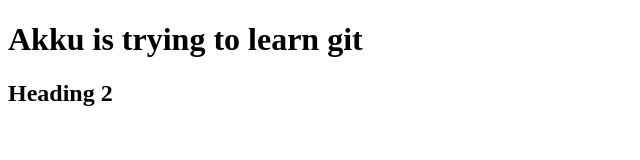
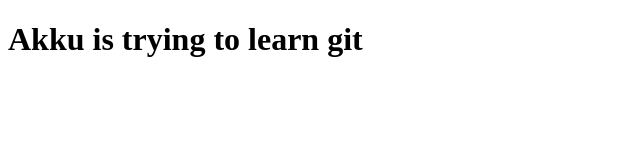
Before and after one commit to AkankshaSr/LocalRepo, a plain HTML site: page index.html in a window 1280 px wide. Shown: the whole page, without its empty margins (0-640 px from the left). Drawn offline with Linux system fonts and the light colour scheme.

Commit message:
Update index.html

```diff
--- a/index.html
+++ b/index.html
@@ -7,6 +7,5 @@
 </head>
 <body>
   <h1>Akku is trying to learn git</h1>
-  <h2>Heading 2</h2>
 </body>
 </html>
```
